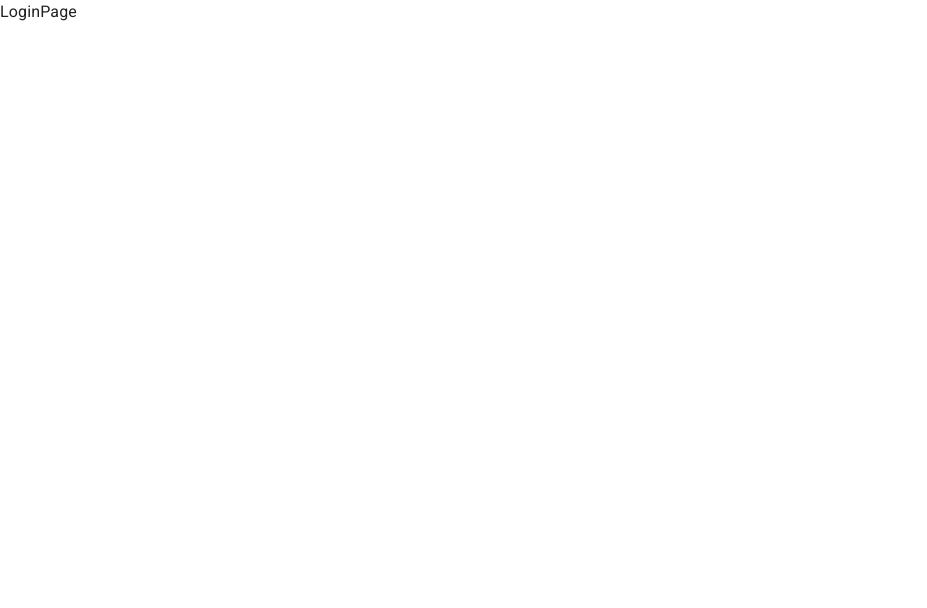
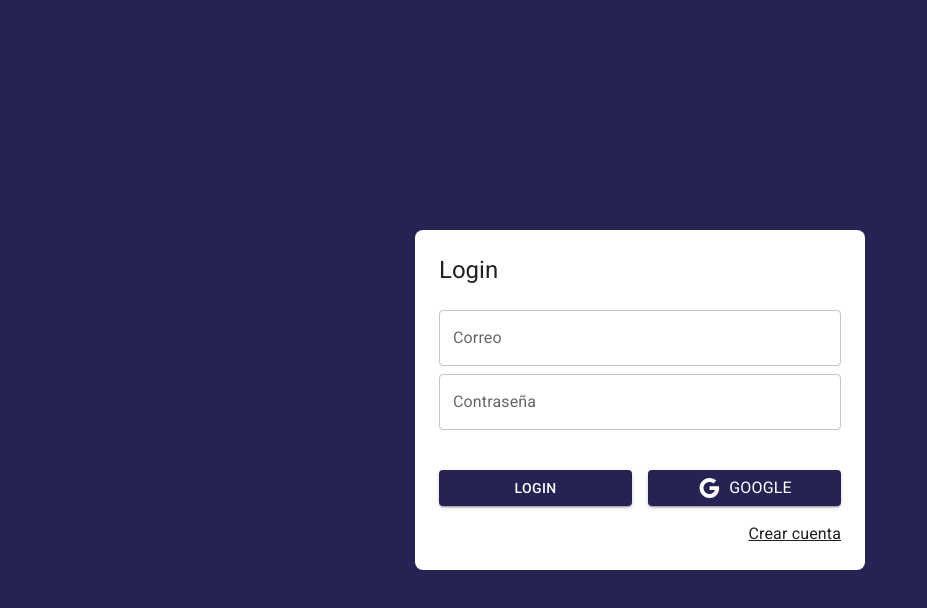
Before and after one commit to VictorManuelLH/JournalApp, a React (Vite) app: page /auth/login in a window 1280 px wide. Shown: the top 608 px of the page, without its empty margins (0-927 px from the left). Built offline with nearby package versions, Linux system fonts and the light colour scheme.

Commit message:
AuthLayout creado

```diff
--- /dev/null
+++ b/src/auth/layout/AuthLayout.jsx
@@ -0,0 +1,26 @@
+import { Grid, Typography } from "@mui/material"
+
+export const AuthLayout = ({ children, title = '' }) => {
+    return (
+        <Grid
+            container
+            spacing={ 0 }
+            direction="column"
+            alignItems="center"
+            justifyContent="center"
+            sx={{ minHeight: '100vh', backgroundColor: 'primary.main', padding: 4 }}>
+            <Grid
+                item
+                className="box-shadow"
+                xs={ 3 }
+                sx={{ width: { md: 450 }, backgroundColor: 'white', padding: 3, borderRadius: 2 }}>
+
+                <Typography variant="h5" sx={{ mb: 1 }} >{ title }</Typography>
+
+                {/* children */}
+                { children }
+
+            </Grid>
+        </Grid>
+    )
+}
--- a/src/auth/pages/LoginPage.jsx
+++ b/src/auth/pages/LoginPage.jsx
@@ -1,6 +1,51 @@
+import { Google } from "@mui/icons-material"
+import { Button, Grid, Link, TextField, Typography } from "@mui/material"
+import { Link as RouterLink } from "react-router-dom"
+import { AuthLayout } from "../layout/AuthLayout"
 
 export const LoginPage = () => {
     return (
-        <div>LoginPage</div>
+
+        <AuthLayout title="Login" >
+            <form>
+                <Grid container>
+                    <Grid item xs={ 12 } sx={{ mt: 2 }}>
+                        <TextField
+                            label="Correo"
+                            type="email"
+                            placeholder="correo@google.com"
+                            fullWidth/>
+                    </Grid>
+
+                    <Grid item xs={ 12 } sx={{ mb: 2, mt: 1 }}>
+                        <TextField
+                            label="Contraseña"
+                            type="password"
+                            placeholder="Contraseña"
+                            fullWidth/>
+                    </Grid>
+
+                    <Grid container spacing={ 2 } sx={{ mb:2, mt:1 }}>
+                        <Grid item xs={ 12 } sm={ 6 } >
+                            <Button variant='contained' fullWidth >
+                                Login
+                            </Button>
+                        </Grid>
+                        <Grid item xs={ 12 } sm={ 6 }>
+                            <Button variant='contained' fullWidth >
+                                <Google />
+                                <Typography sx={{ ml: 1 }} >Google</Typography>
+                            </Button>
+                        </Grid>
+                    </Grid>
+                    <Grid container direction='row' justifyContent='end'>
+                        <Link component={ RouterLink } color='inherit' to="/auth/register" >
+                            Crear cuenta
+                        </Link>
+                    </Grid>
+                </Grid>
+            </form>
+        </AuthLayout>
+
     )
 }
--- a/src/styles.css
+++ b/src/styles.css
@@ -0,0 +1,3 @@
+.box-shadow{
+    box-shadow: 0px 5px 5px rgba(0, 0, 0, 0,2);
+}
```
